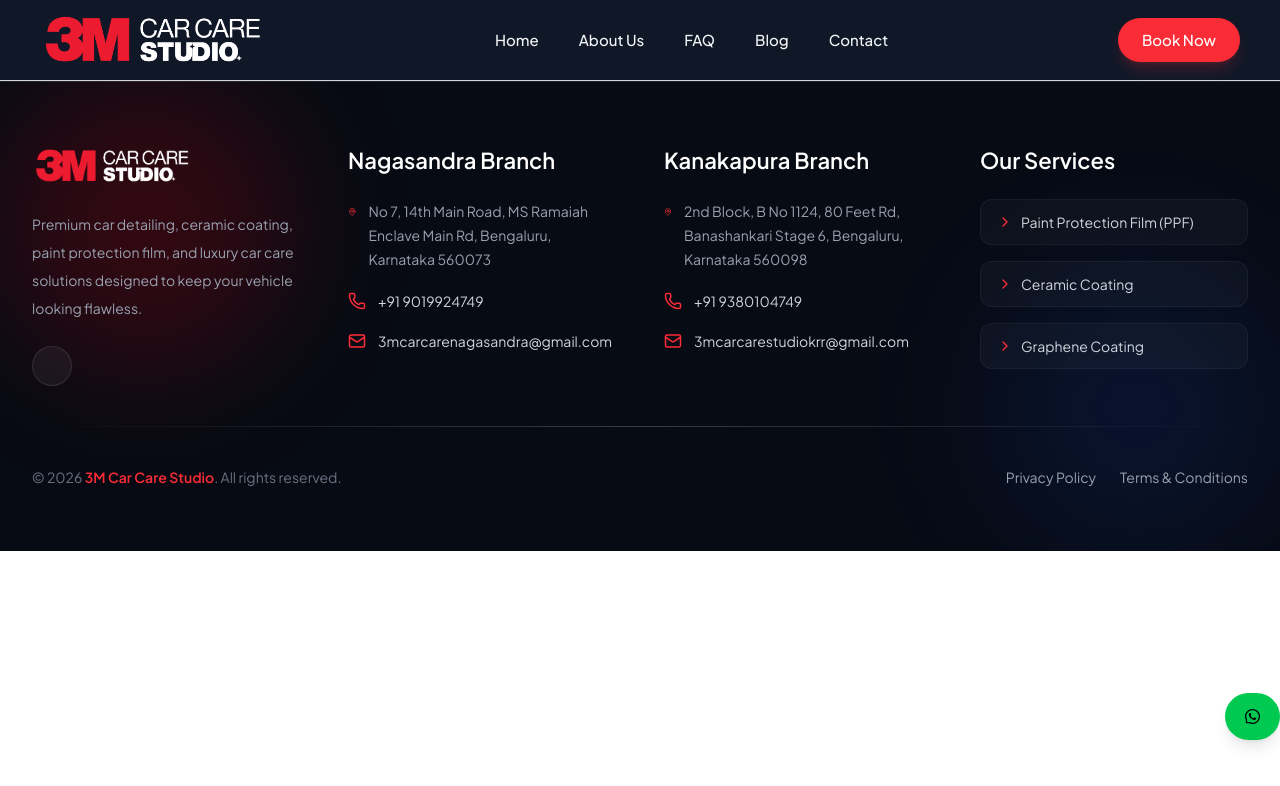
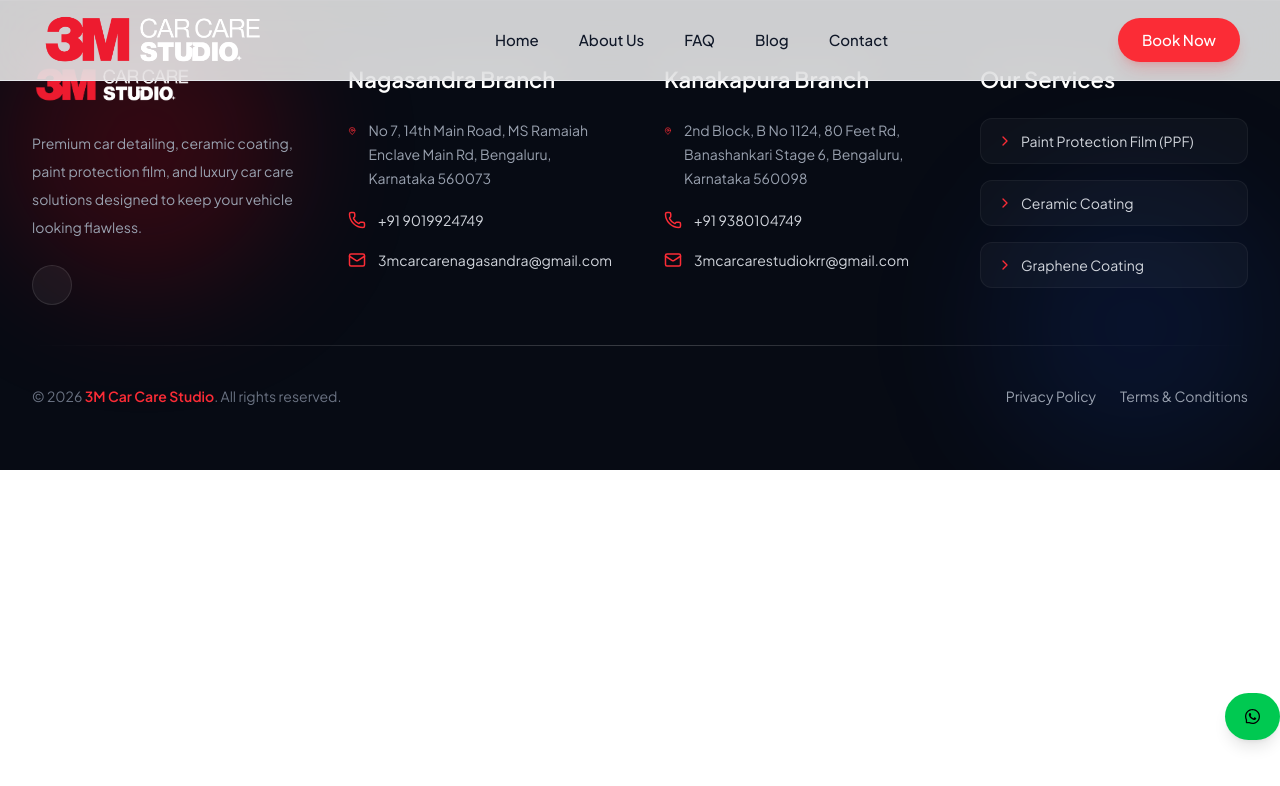
Before and after one commit to mumbaiops45/3MCarCare, a Next.js app: page / in a window 1280 px wide. Shown: the top 786 px of the page. Built offline with nearby package versions, Linux system fonts and the light colour scheme.

Commit message:
Some things is change

```diff
--- a/src/app/component/Navbar.jsx
+++ b/src/app/component/Navbar.jsx
@@ -1,7 +1,112 @@
+// "use client";
+
+// import React, { useEffect, useState } from "react";
+// import { Menu, X, ChevronDown } from "lucide-react";
+
+// const Navbar = () => {
+//   const [mobileMenu, setMobileMenu] = useState(false);
+//   const [navTheme, setNavTheme] = useState("light");
+
+//   useEffect(() => {
+//     const sections = document.querySelectorAll("section");
+
+//     const observer = new IntersectionObserver(
+//       (entries) => {
+//         entries.forEach((entry) => {
+//           if (entry.isIntersecting) {
+//             const attr = entry.target.getAttribute("data-navbar");
+
+//             if (attr === "white") {
+//               setNavTheme("dark");
+//             } else if (attr === "black") {
+//               setNavTheme("light");
+//             } else if (attr === "red") {
+//               setNavTheme("red");
+//             } else {
+//               setNavTheme("light");
+//             }
+//           }
+//         });
+//       },
+//       {
+//         threshold: 0.6,
+//       }
+//     );
+
+//     sections.forEach((section) => observer.observe(section));
+
+//     return () => observer.disconnect();
+//   }, []);
+
+//   const services = [
+//     "3M Paint Protection",
+//     "3M Sun Control",
+//     "3M Graphene",
+//     "3M Ceramic",
+//     "3M Interior",
+//     "3M Anti-Corrosion",
+//     "3M Car Wraps & Custom Styling",
+//     "3M Nomad Floor Mats",
+//   ];
+
+//   return (
+//     <nav
+//       className={`sticky top-0 z-50 w-full border-b backdrop-blur-xl transition-all duration-500 ${navTheme === "dark"
+//           ? "bg-black/80 text-white border-white/10"
+//           : navTheme === "red"
+//             ? "bg-red-600/80 text-white border-red-400/20"
+//             : "bg-gray-900 text-gray-100 border-gray-300"
+//         }`}
+//     >
+//       <div className="max-w-7xl mx-auto px-6 lg:px-10">
+//         <div className="flex items-center justify-between h-20">
+
+
+//           <img
+//             src="/logo.png"
+//             alt="logo"
+//             className="h-14 w-auto object-contain cursor-pointer hover:scale-105 transition duration-300"
+//           />
+
+
+//           <ul className="hidden lg:flex items-center gap-10 font-medium text-[15px]">
+//             <li className="cursor-pointer hover:text-red-500 transition">Home</li>
+//             <li className="cursor-pointer hover:text-red-500 transition">About Us</li>
+//             <li className="cursor-pointer hover:text-red-500 transition">FAQ</li>
+//             <li className="cursor-pointer hover:text-red-500 transition">Blog</li>
+//             <li className="cursor-pointer hover:text-red-500 transition">Contact</li>
+//           </ul>
+
+//           <a
+//             href="tel:+919380104749"
+//             className="hidden lg:block"
+//           >
+//             <button className="hidden lg:block px-6 py-2.5 rounded-full bg-red-500 hover:bg-red-600 text-white font-medium shadow-lg shadow-red-500/20 transition-all duration-300 hover:scale-105">
+//               Book Now
+//             </button>
+//           </a>
+
+
+//           <button onClick={() => setMobileMenu(!mobileMenu)} className="lg:hidden">
+//             {mobileMenu ? (
+//               <X className="w-7 h-7" />
+//             ) : (
+//               <Menu className="w-7 h-7" />
+//             )}
+//           </button>
+//         </div>
+//       </div>
+//     </nav>
+//   );
+// };
+
+// export default Navbar;
+
+
 "use client";
 
 import React, { useEffect, useState } from "react";
-import { Menu, X, ChevronDown } from "lucide-react";
+import { Menu, X } from "lucide-react";
 
 const Navbar = () => {
   const [mobileMenu, setMobileMenu] = useState(false);
@@ -16,21 +121,14 @@
           if (entry.isIntersecting) {
             const attr = entry.target.getAttribute("data-navbar");
 
-            if (attr === "white") {
-              setNavTheme("dark");
-            } else if (attr === "black") {
-              setNavTheme("light");
-            } else if (attr === "red") {
-              setNavTheme("red");
-            } else {
-              setNavTheme("light");
-            }
+            if (attr === "white") setNavTheme("dark");
+            else if (attr === "black") setNavTheme("light");
+            else if (attr === "red") setNavTheme("red");
+            else setNavTheme("light");
           }
         });
       },
-      {
-        threshold: 0.6,
-      }
+      { threshold: 0.6 }
     );
 
     sections.forEach((section) => observer.observe(section));
@@ -38,95 +136,114 @@
     return () => observer.disconnect();
   }, []);
 
-  const services = [
-    "3M Paint Protection",
-    "3M Sun Control",
-    "3M Graphene",
-    "3M Ceramic",
-    "3M Interior",
-    "3M Anti-Corrosion",
-    "3M Car Wraps & Custom Styling",
-    "3M Nomad Floor Mats",
-  ];
+  // 🔒 lock scroll when menu open
+  useEffect(() => {
+    document.body.style.overflow = mobileMenu ? "hidden" : "auto";
+  }, [mobileMenu]);
+
+  const navLinks = ["Home", "About Us", "FAQ", "Blog", "Contact"];
 
   return (
+    <>
+      {/* NAVBAR */}
       <nav
-      className={`sticky top-0 z-50 w-full border-b backdrop-blur-xl transition-all duration-500 ${navTheme === "dark"
+        className={`fixed top-0 left-0 w-full z-50 backdrop-blur-xl border-b transition-all duration-500
+        ${
+          navTheme === "dark"
             ? "bg-black/80 text-white border-white/10"
             : navTheme === "red"
             ? "bg-red-600/80 text-white border-red-400/20"
-            : "bg-gray-900 text-gray-100 border-gray-300"
+            : "bg-white/80 text-gray-900 border-gray-200"
         }`}
       >
-      <div className="max-w-7xl mx-auto px-6 lg:px-10">
+        <div className="max-w-7xl mx-auto px-5 lg:px-10">
           <div className="flex items-center justify-between h-20">
 
-
+            {/* LOGO */}
             <img
               src="/logo.png"
               alt="logo"
-            className="h-14 w-auto object-contain cursor-pointer hover:scale-105 transition duration-300"
+              className="h-12 md:h-14 w-auto object-contain cursor-pointer hover:scale-105 transition"
             />
 
-
+            {/* DESKTOP MENU */}
             <ul className="hidden lg:flex items-center gap-10 font-medium text-[15px]">
-            <li className="cursor-pointer hover:text-red-500 transition">Home</li>
-            <li className="cursor-pointer hover:text-red-500 transition">About Us</li>
-
-
-            {/* <li className="relative group">
-              <div className="flex items-center gap-1 cursor-pointer hover:text-red-500 transition">
-                Services
-                <ChevronDown className="w-4 h-4 mt-[1px]" />
-              </div> */}
-
-              {/* <div
-                className={`absolute left-0 top-12 invisible opacity-0 group-hover:visible group-hover:opacity-100 translate-y-3 group-hover:translate-y-0 transition-all duration-300 min-w-[320px] rounded-2xl overflow-hidden shadow-2xl border ${navTheme === "dark"
-                    ? "bg-[#111111] border-white/10"
-                    : "bg-black border-gray-200"
-                  }`}
-              > */}
-                {/* <div className="py-3">
-                  {services.map((service, index) => (
-                    <div
-                      key={index}
-                      className={`px-5 py-3 text-sm cursor-pointer transition-all duration-300 ${navTheme === "dark"
-                          ? "hover:bg-white/5"
-                          : "hover:bg-red-50"
-                        } hover:text-red-500`}
+              {navLinks.map((item) => (
+                <li
+                  key={item}
+                  className="cursor-pointer hover:text-red-500 transition"
                 >
-                      {service}
-                    </div>
+                  {item}
+                </li>
               ))}
-                </div> */}
-              {/* </div>
-            </li> */}
-
-            <li className="cursor-pointer hover:text-red-500 transition">FAQ</li>
-            <li className="cursor-pointer hover:text-red-500 transition">Blog</li>
-            <li className="cursor-pointer hover:text-red-500 transition">Contact</li>
             </ul>
 
-          <a
-            href="tel:+919380104749"
-            className="hidden lg:block"
-          >
-            <button className="hidden lg:block px-6 py-2.5 rounded-full bg-red-500 hover:bg-red-600 text-white font-medium shadow-lg shadow-red-500/20 transition-all duration-300 hover:scale-105">
+            {/* DESKTOP CTA */}
+            <a href="tel:+919380104749" className="hidden lg:block">
+              <button className="px-6 py-2.5 rounded-full bg-red-500 hover:bg-red-600 text-white font-medium shadow-lg shadow-red-500/20 transition hover:scale-105">
                 Book Now
               </button>
             </a>
 
-
-          <button onClick={() => setMobileMenu(!mobileMenu)} className="lg:hidden">
-            {mobileMenu ? (
-              <X className="w-7 h-7" />
-            ) : (
+            {/* MOBILE BUTTON */}
+            <button
+              onClick={() => setMobileMenu(true)}
+              className="lg:hidden p-2"
+            >
               <Menu className="w-7 h-7" />
-            )}
             </button>
           </div>
         </div>
       </nav>
+
+      {/* MOBILE MENU OVERLAY */}
+      <div
+        className={`fixed inset-0 z-50 transition-all duration-300 lg:hidden
+        ${mobileMenu ? "opacity-100 visible" : "opacity-0 invisible"}`}
+      >
+        {/* BACKDROP */}
+        <div
+          className="absolute inset-0 bg-black/60"
+          onClick={() => setMobileMenu(false)}
+        />
+
+        {/* PANEL */}
+        <div
+          className={`absolute right-0 top-0 h-full w-[80%] max-w-sm bg-white shadow-2xl p-6 transform transition-transform duration-300
+          ${mobileMenu ? "translate-x-0" : "translate-x-full"}`}
+        >
+          {/* HEADER */}
+          <div className="flex items-center justify-between mb-8">
+            <img src="/logo.png" className="h-10" alt="logo" />
+
+            <button onClick={() => setMobileMenu(false)}>
+              <X className="w-7 h-7" />
+            </button>
+          </div>
+
+          {/* LINKS */}
+          <div className="flex flex-col gap-6 text-lg font-medium">
+            {navLinks.map((item) => (
+              <a
+                key={item}
+                href={`#${item.toLowerCase().replace(" ", "")}`}
+                onClick={() => setMobileMenu(false)}
+                className="hover:text-red-500 transition"
+              >
+                {item}
+              </a>
+            ))}
+          </div>
+
+          {/* CTA BUTTON */}
+          <a href="tel:+919380104749">
+            <button className="mt-10 w-full py-3 rounded-xl bg-red-500 text-white font-semibold shadow-lg hover:bg-red-600 transition">
+              Book Now
+            </button>
+          </a>
+        </div>
+      </div>
+    </>
   );
 };
 
```
Lines whose indentation alone changed are shown as unchanged.
